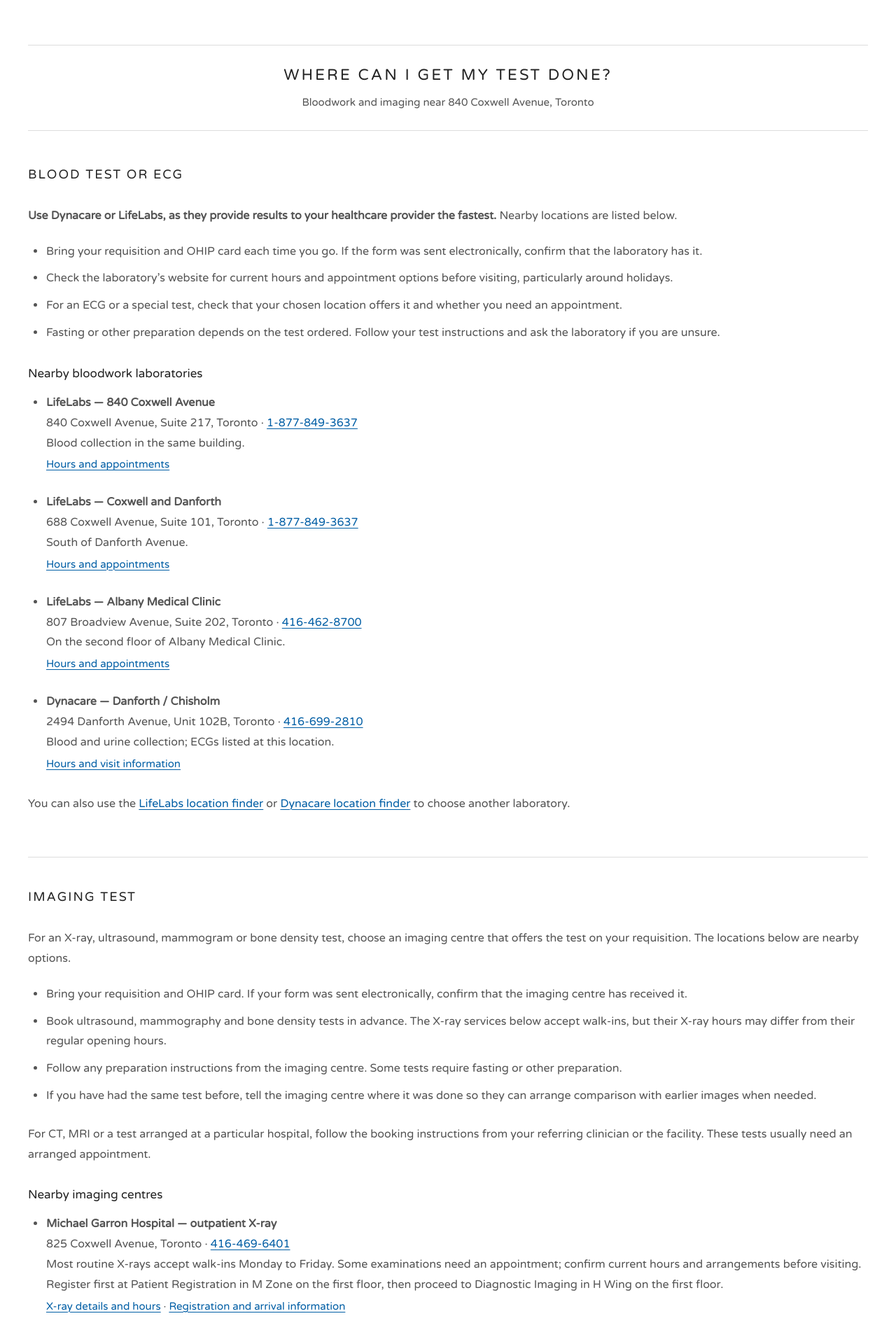
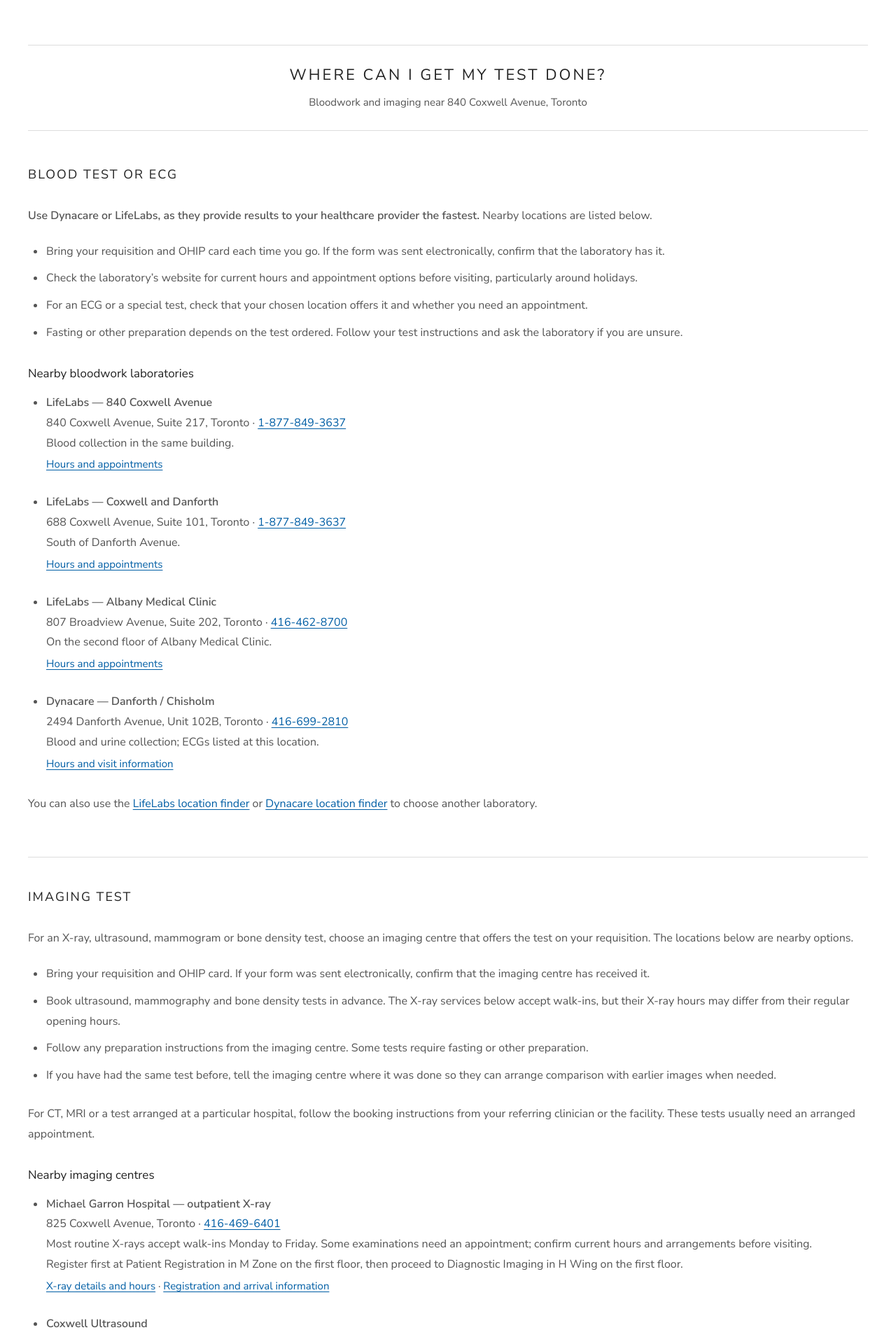
Before and after one commit to medicalchange/med-info, a Jekyll site: the page built from site/labs/index.html, in a window 1280 px wide. Shown: the top 1910 px of the page at 70% size. Built offline with Jekyll 4.4.1, drawn with Linux system fonts in a browser that asks for light colours.

Commit message:
Use Nunito Sans for the patient testing guide

```diff
--- a/site/labs/index.html
+++ b/site/labs/index.html
@@ -16,11 +16,11 @@ sitemap: false
   <link rel="canonical" href="https://medicallinks.ca/labs/">
   <link rel="preconnect" href="https://fonts.googleapis.com">
   <link rel="preconnect" href="https://fonts.gstatic.com" crossorigin>
-  <link href="https://fonts.googleapis.com/css2?family=Varela+Round&display=swap" rel="stylesheet">
+  <link href="https://fonts.googleapis.com/css2?family=Nunito+Sans:wght@400;600&amp;display=swap" rel="stylesheet">
   <style>
     :root { color-scheme: light; }
     * { box-sizing: border-box; }
-    body { margin: 0; background: #fff; color: #545454; font: 16px/1.8 "Varela Round", Arial, sans-serif; }
+    body { margin: 0; background: #fff; color: #545454; font: 16px/1.8 "Nunito Sans", Arial, sans-serif; }
     main, footer { width: calc(100% - 80px); max-width: 1200px; margin: 0 auto; }
     main { padding-top: 64px; }
     h1, h2, h3 { color: #222; font-weight: 400; }
```
